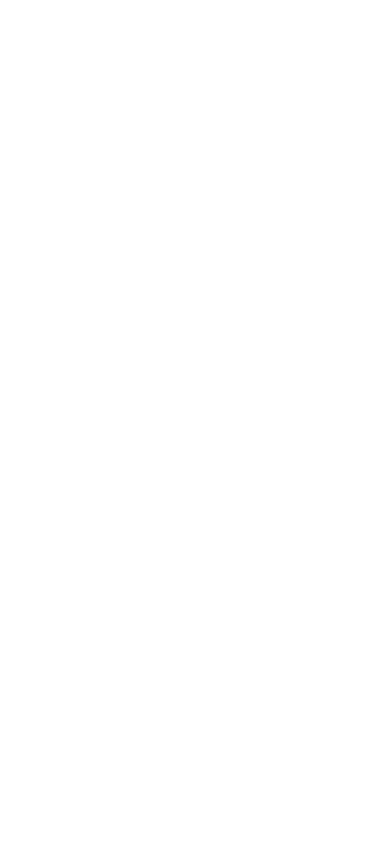
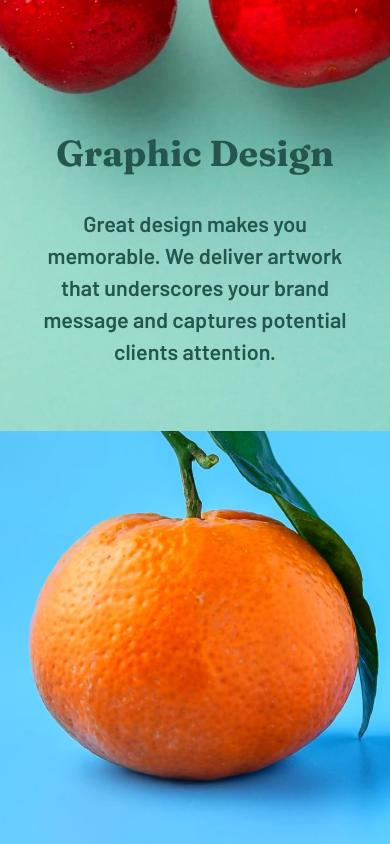
Before and after one commit to diegopaff/Frontend-Mentor_ch_04, a React (Vite) app: page / in a window 390 px wide. Shown: the part 2980-3824 px from the top of the page. Before the commit the page ends 2736 px from the top, so only its background shows below. Built offline with nearby package versions, Linux system fonts and the light colour scheme.

Commit message:
Services section in mobile view

```diff
--- a/src/App.jsx
+++ b/src/App.jsx
@@ -2,6 +2,7 @@
 import Header from '../src/sections/Header'
 import About from '../src/sections/About'
 import './App.scss'
+import Services from './sections/Services'
 
 function App() {
   const [count, setCount] = useState(0)
@@ -10,6 +11,7 @@
     <div className="App">
       <Header />
       <About />
+      <Services />
     </div>
   )
 }
--- a/src/scss/sections/_about.scss
+++ b/src/scss/sections/_about.scss
@@ -20,6 +20,7 @@
             background-position: center;
 
 
+
         }
 
         .about__img-stand-out{
@@ -29,6 +30,7 @@
             background-image: url('../../assets/mobile/image-stand-out.jpg');
             background-size: cover;
             background-position: center;
+
 
 
         }
@@ -127,6 +129,7 @@
             grid-row: span 2;
             grid-column: 2;
             background-image: url('../../assets/desktop/image-transform.jpg');
+            aspect-ratio: 1.3/1;
 
         }
 
--- /dev/null
+++ b/src/scss/sections/_services.scss
@@ -0,0 +1,45 @@
+@use '../abstracts' as abs;
+
+.services-container{
+
+    .service{
+        height: 80svh;
+        display: flex;
+        flex-direction: column;
+        justify-content: end;
+        align-items: center;
+        gap: 32px;
+        padding-bottom: 64px;
+        padding-inline: 32px;
+        color: abs.$dark-desaturated-cyan;
+
+        &__title{
+            font-size: calc(18px *2);
+            font-family: abs.$Fraunces;
+        }
+
+        &__description{
+            font-family: abs.$Barlow;
+            font-weight: 900;
+            font-size: calc(18px *1.2);
+            text-align: center;
+            line-height: 32px;
+        }
+    }
+
+    .graphic-design{
+        background-image: url(../../assets/mobile/image-graphic-design.jpg);
+        background-size: cover;
+        background-position: center;
+    }
+
+    .photography{
+        background-image: url(../../assets/mobile/image-photography.jpg);
+        background-size: cover;
+        background-position: center;
+    }
+
+
+
+
+}
--- /dev/null
+++ b/src/sections/Services.jsx
@@ -0,0 +1,20 @@
+import React from 'react'
+
+import '../scss/sections/_services.scss'
+
+const Services = () => {
+  return (
+    <div id='services' className='services-container'>
+        <div className="graphic-design service">
+            <h2 className="service__title">Graphic Design</h2>
+            <p className="service__description">Great design makes you memorable. We deliver artwork that underscores your brand message and captures potential clients attention.</p>
+        </div>
+        <div className="photography service">
+            <h2 className="service__title">Photography</h2>
+            <p className="service__description">Increase your credibility by getting the most stunning, high-quality photos that improve your business image.</p>
+        </div>
+    </div>
+  )
+}
+
+export default Services
```
Also changed, not shown: src/assets/mobile/image-graphic-design.jpg (added), src/assets/mobile/image-photography.jpg (added).
